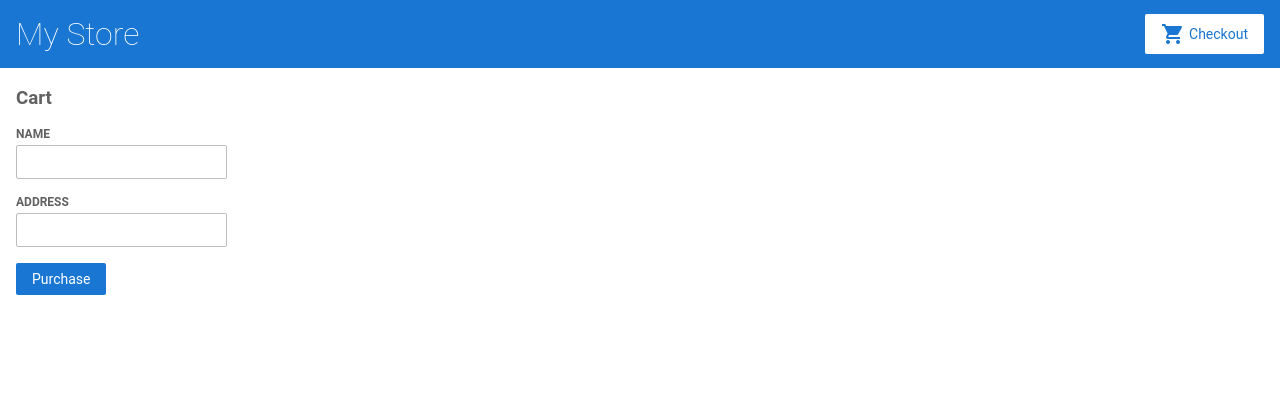
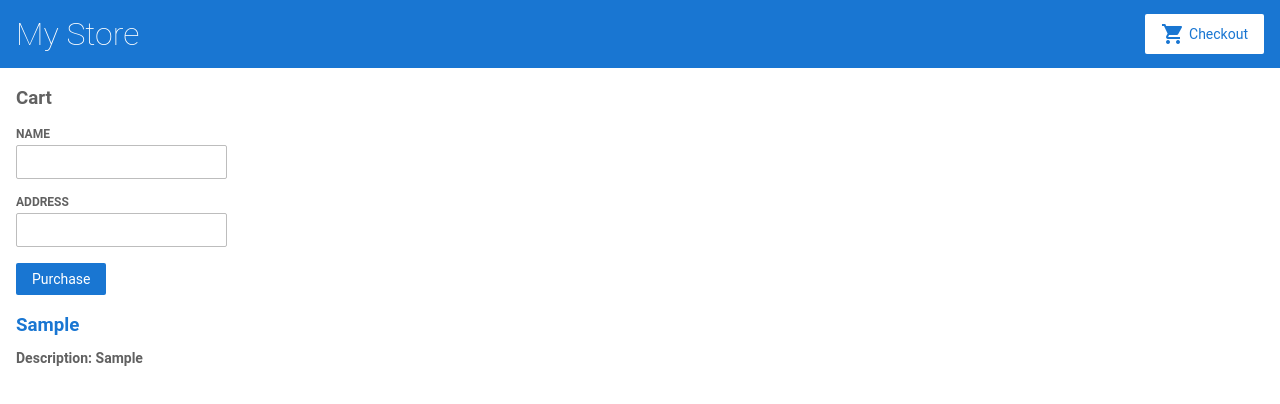
Before and after one commit to hieund98/angular-practice, an Angular app: page /cart in a window 1280 px wide. Both pictures are taken after typing "Sample", "Sample" into the empty fields and a click on the button "Purchase". Shown: the top 404 px of the page. Built offline with nearby package versions, Linux system fonts and the light colour scheme.

Commit message:
2 files modified

```diff
--- a/src/app/cart/cart.component.html
+++ b/src/app/cart/cart.component.html
@@ -17,3 +17,11 @@
 
   <button class="button" type="submit">Purchase</button>
 </form>
+<div *ngFor="let order of list">
+  <h3>
+    <a>
+      {{ order.name }}
+    </a>
+    <p>Description: {{ order.address }}</p>
+  </h3>
+</div>
--- a/src/app/cart/cart.component.ts
+++ b/src/app/cart/cart.component.ts
@@ -10,7 +10,7 @@ import { Order } from '../products';
 })
 export class CartComponent {
   items = this.cartService.getItems();
-
+  list = this.orderService.getList();
   checkoutForm = this.formBuilder.group({
     name: '',
     address: '',
@@ -27,8 +27,15 @@ export class CartComponent {
   }
   onSubmit(): void {
     // Process checkout data here
+    let order = <Order>{
+      name: this.checkoutForm.value.name,
+      address: this.checkoutForm.value.address,
+      list: this.items,
+    };
+    this.addToOrderList(order);
+
     this.items = this.cartService.clearCart();
-    console.warn('Your order has been submitted', this.checkoutForm.value);
+    console.warn('Your order has been submitted', this.checkoutForm.value.name);
     this.checkoutForm.reset();
   }
 }
```
